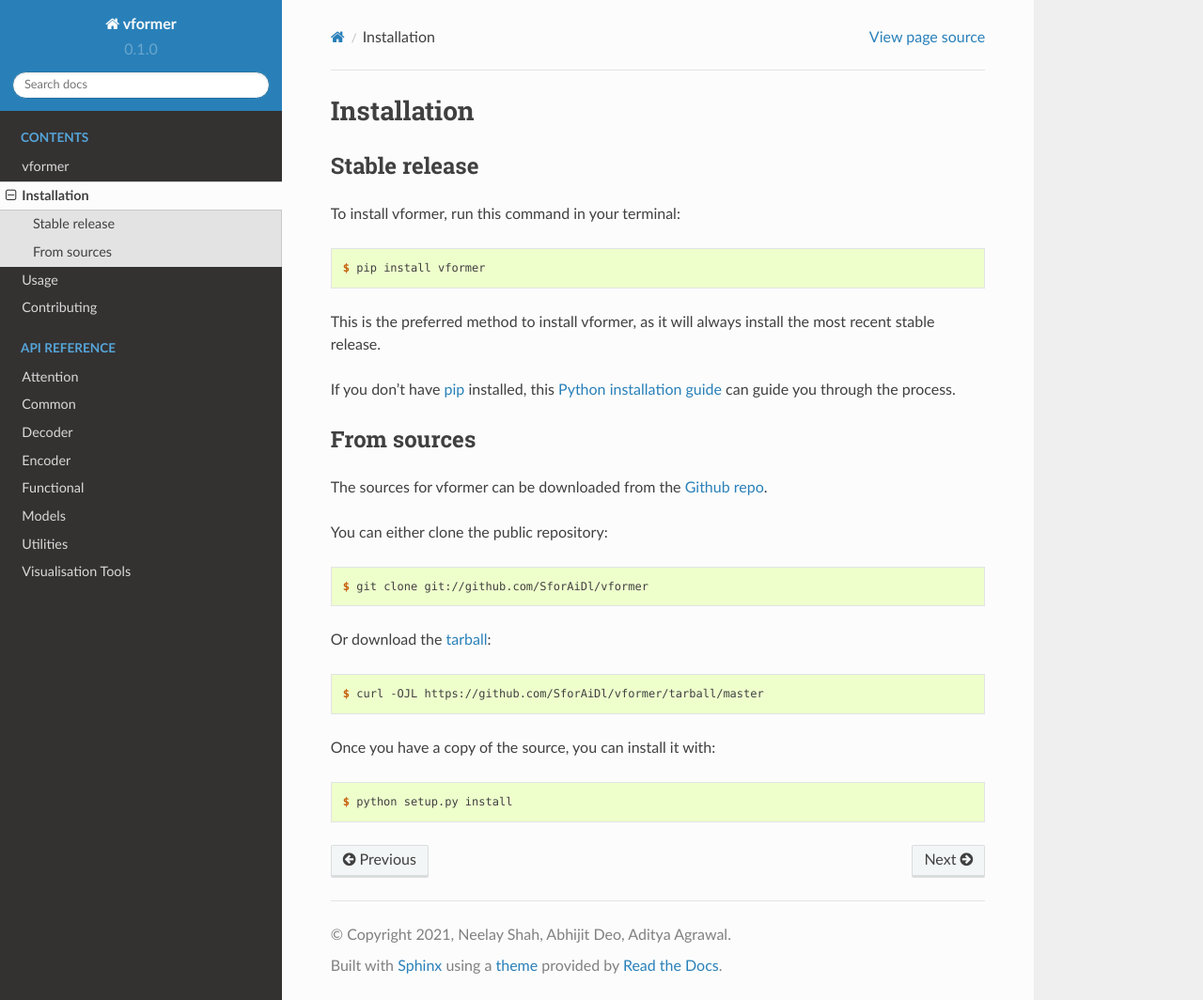
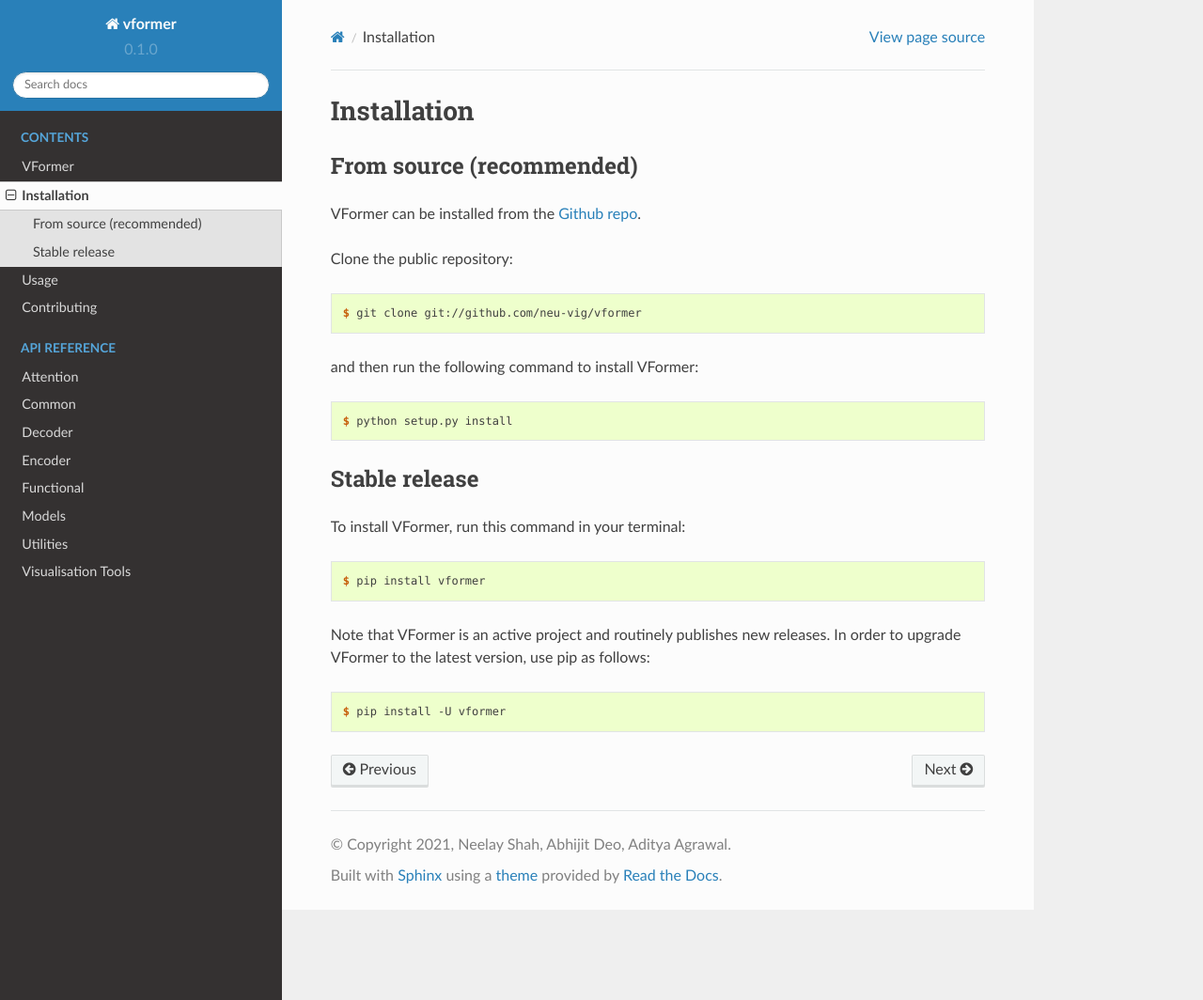
Before and after one commit to SforAiDl/vformer, a Sphinx documentation site: the page built from docs/installation.rst, in a window 1280 px wide and 1064 px high. Shown: the whole window at 94% size. Built offline with Sphinx 7.4.7 and the Read the Docs theme 2.0.0, drawn with Linux system fonts in a browser that asks for light colours; pages that are not in the unit, such as notebooks, are missing from menus.

Commit message:
Added status badges to README and added installation instructions

```diff
--- a/docs/installation.rst
+++ b/docs/installation.rst
@@ -5,47 +5,38 @@
 ============
 
 
-Stable release
---------------
+From source (recommended)
+------------
 
-To install vformer, run this command in your terminal:
+VFormer can be installed from the `Github repo`_.
+
+Clone the public repository:
 
 .. code-block:: console
 
-    $ pip install vformer
+    $ git clone git://github.com/neu-vig/vformer
 
-This is the preferred method to install vformer, as it will always install the most recent stable release.
-
-If you don't have `pip`_ installed, this `Python installation guide`_ can guide
-you through the process.
-
-.. _pip: https://pip.pypa.io
-.. _Python installation guide: http://docs.python-guide.org/en/latest/starting/installation/
-
-
-From sources
-------------
-
-The sources for vformer can be downloaded from the `Github repo`_.
-
-You can either clone the public repository:
-
-.. code-block:: console
-
-    $ git clone git://github.com/SforAiDl/vformer
-
-Or download the `tarball`_:
-
-.. code-block:: console
-
-    $ curl -OJL https://github.com/SforAiDl/vformer/tarball/master
-
-Once you have a copy of the source, you can install it with:
+and then run the following command to install VFormer:
 
 .. code-block:: console
 
     $ python setup.py install
 
 
-.. _Github repo: https://github.com/SforAiDl/vformer
-.. _tarball: https://github.com/SforAiDl/vformer/tarball/master
+.. _Github repo: https://github.com/neu-vig/vformer
+
+
+Stable release
+--------------
+
+To install VFormer, run this command in your terminal:
+
+.. code-block:: console
+
+    $ pip install vformer
+
+Note that VFormer is an active project and routinely publishes new releases. In order to upgrade VFormer to the latest version, use pip as follows:
+
+.. code-block:: console
+
+    $ pip install -U vformer
```
Also changed, not shown: README.rst (+10 -22 lines).
